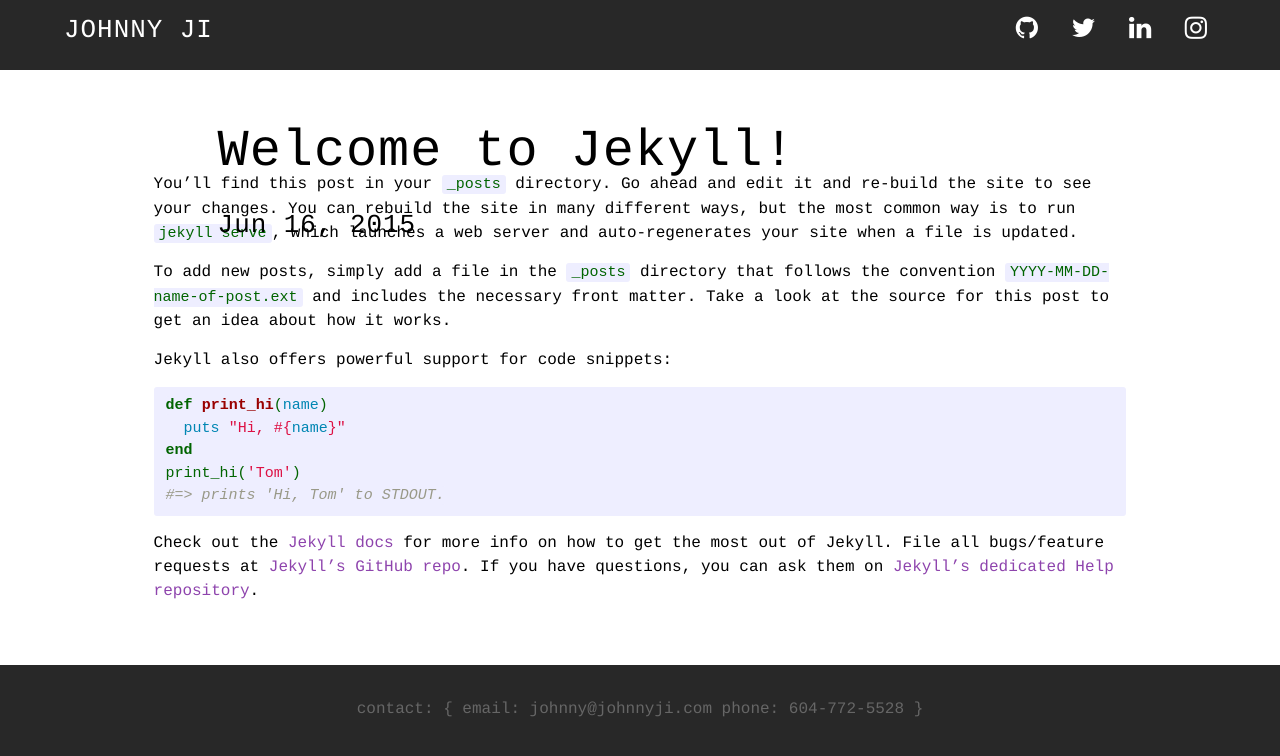
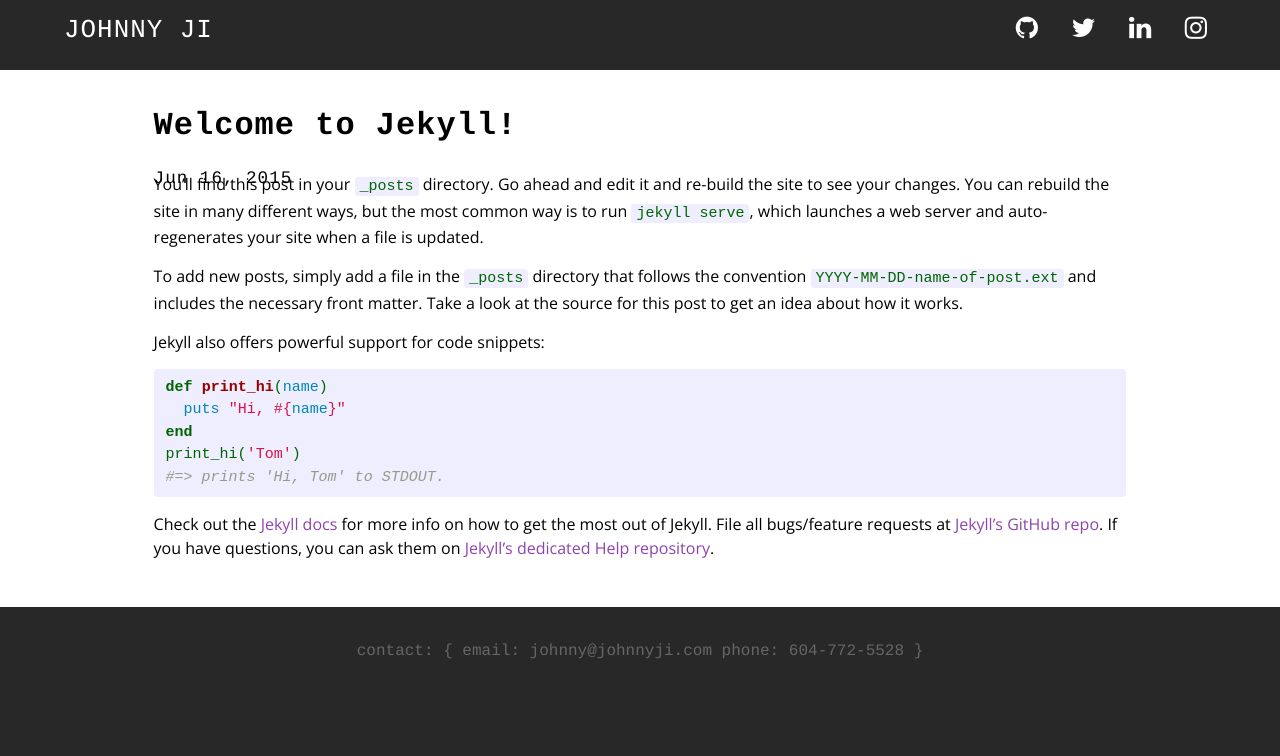
Before and after one commit to johnnyji/jekyll_blog, a Jekyll site: the page built from _posts/2015-06-16-welcome-to-jekyll.markdown, in a window 1280 px wide. Shown: the top 756 px of the page. Built offline with Jekyll 4.4.1, drawn with Linux system fonts in a browser that asks for light colours; nearby versions of some CDN libraries.

Commit message:
add styling to post show page

```diff
--- a/_includes/head.html
+++ b/_includes/head.html
@@ -10,4 +10,5 @@
   <link rel="canonical" href="{{ page.url | replace:'index.html','' | prepend: site.baseurl | prepend: site.url }}">
   <link rel="alternate" type="application/rss+xml" title="{{ site.title }}" href="{{ "/feed.xml" | prepend: site.baseurl | prepend: site.url }}" />
   <link rel="stylesheet" href="//maxcdn.bootstrapcdn.com/font-awesome/4.3.0/css/font-awesome.min.css">
+  <link href='http://fonts.googleapis.com/css?family=Open+Sans:600,400' rel='stylesheet' type='text/css'>
 </head>
--- a/_layouts/post.html
+++ b/_layouts/post.html
@@ -3,12 +3,12 @@
 ---
 <div class="single-post-container">
   <div class="single-post">
-    <header class="post-header">
-      <h1 class="post-title">{{ page.title }}</h1>
-      <p class="post-meta">{{ page.date | date: "%b %-d, %Y" }}{% if page.author %} • {{ page.author }}{% endif %}{% if page.meta %} • {{ page.meta }}{% endif %}</p>
+    <header class="single-post-header">
+      <h1 class="title">{{ page.title }}</h1>
+      <p class="date">{{ page.date | date: "%b %-d, %Y" }}</p>
     </header>
-    <article class="post-content">
+    <div class="single-post-content">
       {{ content }}
-    </article>
+    </div>
   </div>
 </div>
--- a/_posts/2015-06-16-welcome-to-jekyll.markdown
+++ b/_posts/2015-06-16-welcome-to-jekyll.markdown
@@ -10,7 +10,7 @@
 
 Jekyll also offers powerful support for code snippets:
 
-{% highlight ruby %}
+{% highlight ruby lineos %}
 def print_hi(name)
   puts "Hi, #{name}"
 end
--- a/_sass/_index.scss
+++ b/_sass/_index.scss
@@ -44,7 +44,7 @@
       position: relative;
       font-size: 1.5rem;
       .post-date {
-        @include transition(0s);
+        @include transition(0.3s);
         position: relative;
         color: $link-color;
         display: inline-block;
@@ -53,12 +53,12 @@
         }
       }
       .post-title {
-        @include transition(0s);
+        @include transition(0.3s);
         position: relative;
         color: $string-color;
         display: inline-block;
         &:hover {
-          color: $link-hover-color;
+          color: $string-hover-color;
         }
       }
     }
--- a/_sass/_post.scss
+++ b/_sass/_post.scss
@@ -6,13 +6,28 @@
 }
 
 .single-post {
+  @include mobile-viewport { width: 95%; }
   position: relative;
   margin: 0 auto;
   width: 80%;
-  header {
+  .single-post-header {
+    position: relative;
     color: black;
+    padding: 0;
+    .title {
+      position: relative;
+      font-weight: 600;
+      font-size: 2rem;
+    }
+    .date {
+      position: relative;
+      font-size: 1.1rem;
+    }
   }
-  article {
+  .single-post-content {
+    position: relative;
     color: black;
+    font-family: $base-font-family;
+    font-weight: 400;
   }
 }
--- a/css/main.scss
+++ b/css/main.scss
@@ -5,7 +5,7 @@
 
 
 // Our variables
-$base-font-family: Helvetica, Arial, sans-serif;
+$base-font-family: "Open Sans", Courier, Arial, sans-serif;
 $code-font:        Courier;
 $base-font-size:   16px;
 $small-font-size:  $base-font-size * 0.875;
@@ -13,13 +13,14 @@
 
 $spacing-unit:     30px;
 
-$text-color:       #FFF;
-$background-color: #282828;
-$brand-color:      #2a7ae2;
-$link-color:       #8E44AD;
-$link-hover-color: #BE90D4;
-$string-color:     #F5D76E;
-$comment-color:    #666;
+$text-color:         #FFF;
+$background-color:   #282828;
+$brand-color:        #2a7ae2;
+$link-color:         #8E44AD;
+$link-hover-color:   #BE90D4;
+$string-hover-color: #F5D76E;
+$string-color:       #F5AB35;
+$comment-color:      #666;
 
 $grey-color:       #828282;
 $grey-color-light: lighten($grey-color, 40%);
```
